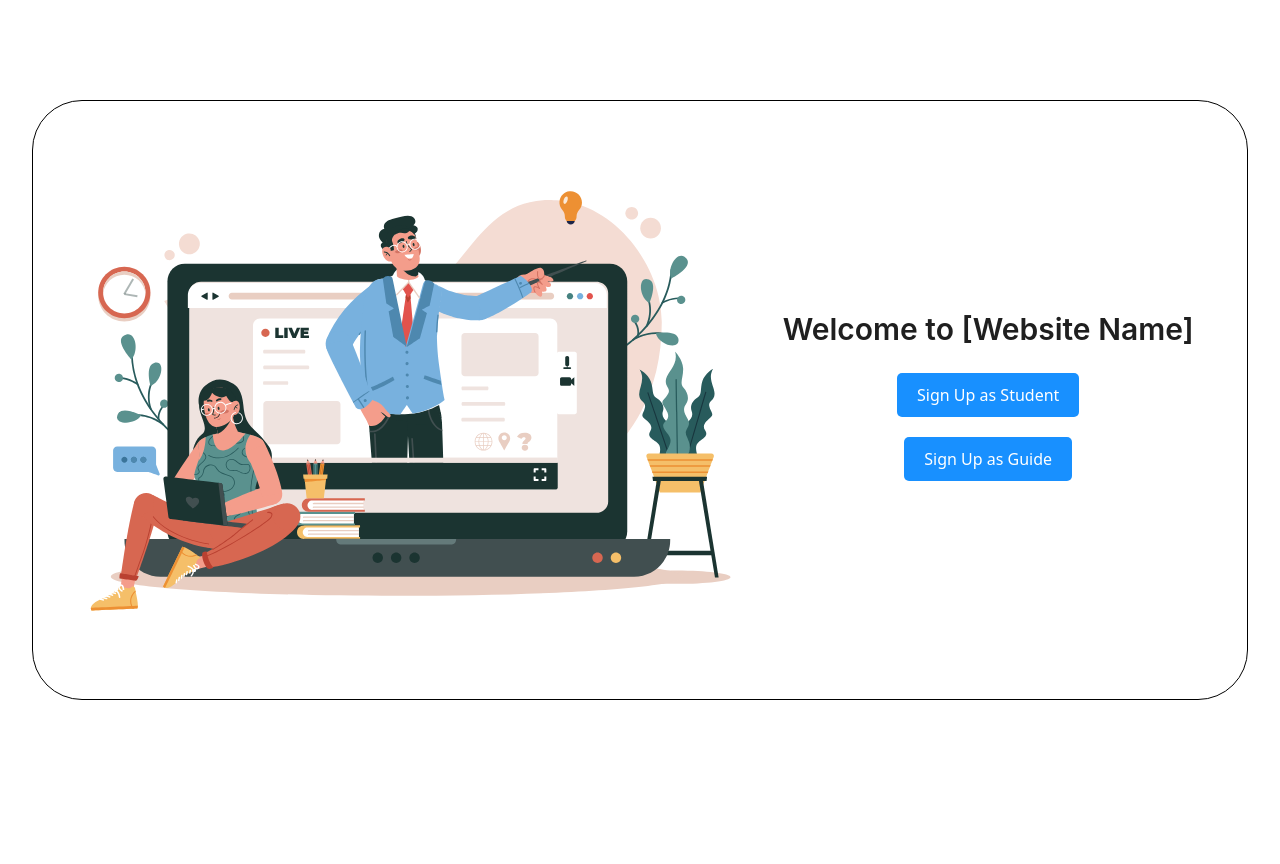
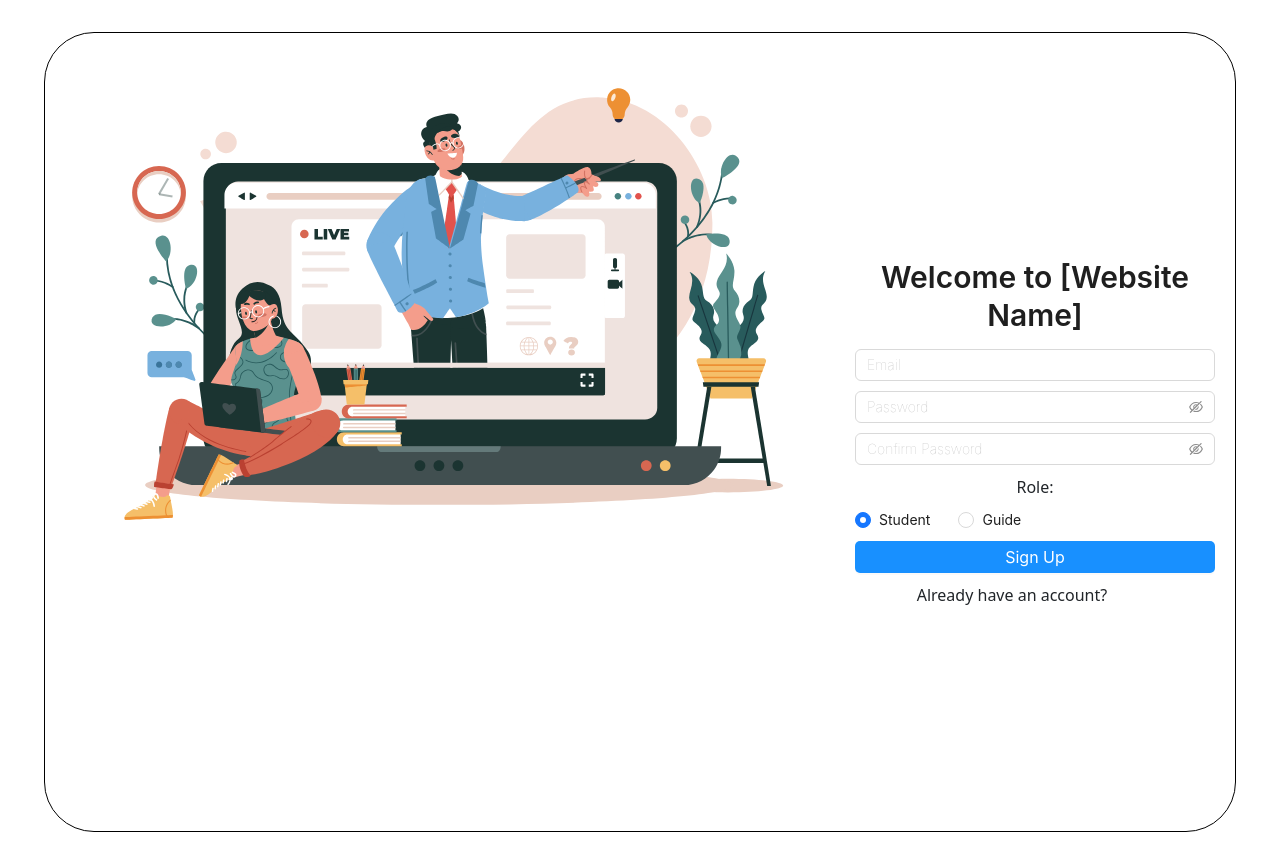
Before and after one commit to ommistry2914/PG-DISSERTATION, a React (Vite) app in the folder FrontendPG/: page /mainsign in a window 1280 px wide. Before the commit the page ends 800 px from the top, so only its background shows below. Built offline with nearby package versions, Linux system fonts and the light colour scheme.

Commit message:
main signup changes

```diff
--- a/FrontendPG/src/components/Regsiter/SignupPage/GuideSignUp.jsx
+++ b/FrontendPG/src/components/Regsiter/SignupPage/GuideSignUp.jsx
@@ -76,18 +76,7 @@ const GuideSignUp = () => {
               </Upload>
             </Form.Item>
           </Col>
-          <Col xs={24} sm={12} >
-            <Form.Item
-              label="Email"
-              name="email"
-              rules={[
-                { required: true, message: 'Please input your email!' },
-                { type: 'email', message: 'Please enter a valid email!' },
-              ]}
-            >
-              <Input style={inputStyle} />
-            </Form.Item>
-          </Col>
+
           <Col xs={24} sm={12} >
             <Form.Item
               label="Guide Id"
@@ -100,35 +89,8 @@ const GuideSignUp = () => {
               <Input  style={inputStyle}/>
             </Form.Item>
           </Col>
-          <Col xs={24} sm={12}>
-            <Form.Item
-              label="Password"
-              name="password"
-              rules={[{ required: true, message: 'Please input your password!' }]}
-            >
-              <Input.Password  style={inputStyle}/>
-            </Form.Item>
-          </Col>
-          <Col xs={24} sm={12}>
-            <Form.Item
-              label="Confirm Password"
-              name="confirmPassword"
-              dependencies={['password']}
-              rules={[
-                { required: true, message: 'Please confirm your password!' },
-                ({ getFieldValue }) => ({
-                  validator(_, value) {
-                    if (!value || getFieldValue('password') === value) {
-                      return Promise.resolve();
-                    }
-                    return Promise.reject(new Error('The two passwords do not match!'));
-                  },
-                }),
-              ]}
-            >
-              <Input.Password  style={inputStyle}/>
-            </Form.Item>
-          </Col>
+
+
           <Col xs={24} sm={12}>
             <Form.Item
               label="Gender"
@@ -193,18 +155,6 @@ const GuideSignUp = () => {
             </Form.Item>
           </Col>
 
-          <Col xs={24} sm={12}>
-            <Form.Item
-              label="No of Student Mentored"
-              name="no-student"
-              rules={[
-                { required: true, message: 'Please input your phone number!' },
-                { message: 'Please enter a valid phone number!' },
-              ]}
-            >
-              <Input  style={inputStyle}  />
-            </Form.Item>
-          </Col>
 
           <Col xs={24} sm={12}>
             <Form.Item
--- a/FrontendPG/src/components/Regsiter/SignupPage/MainSignUp.css
+++ b/FrontendPG/src/components/Regsiter/SignupPage/MainSignUp.css
@@ -1,4 +1,4 @@
-
+/*
   .signup-button {
     padding: 10px 20px;
     margin: 10px;
@@ -17,3 +17,63 @@
   .signup-button:focus {
     outline: none;
   }
+   */
+   .signup-input {
+    margin-bottom: 10px;
+    width: 100%;
+  }
+
+  .signup-button {
+    padding: 10px 20px;
+    margin: 10px 0;
+    font-size: 16px;
+    border: none;
+    border-radius: 5px;
+    background-color: #1890ff;
+    color: #fff;
+    cursor: pointer;
+  }
+
+  .signup-button:hover {
+    background-color: #40a9ff;
+  }
+
+  .signup-button:focus {
+    outline: none;
+  }
+
+  .form-main {
+    display: flex;
+    justify-content: center;
+    align-items: center;
+    height: 100vh;
+  }
+
+  .form-left,
+  .form-right {
+    flex: 1;
+    padding: 20px;
+  }
+
+  .anim-div {
+    width: 100%;
+    height: 100%;
+  }
+
+  .form-right {
+    max-width: 400px;
+  }
+
+  .role-label {
+    margin-bottom: 10px;
+    font-size: 16px;
+  }
+
+  .role-radio-group {
+    display: flex;
+    justify-content: space-between;
+  }
+
+  .radio-item {
+    margin-right: 20px;
+  }
--- a/FrontendPG/src/components/Regsiter/SignupPage/MainSignUp.jsx
+++ b/FrontendPG/src/components/Regsiter/SignupPage/MainSignUp.jsx
@@ -1,5 +1,45 @@
-import React from 'react';
-import { Typography } from 'antd';
+// import React from 'react';
+// import { Typography } from 'antd';
+// import { Link } from 'react-router-dom';
+// import Lottie from 'lottie-react';
+// import HeadAnim from '../../../assests/HeadAnimation.json';
+
+// import './MainSignUp.css';
+
+// const { Title } = Typography;
+
+// const MainSignUp = () => {
+//   return (
+//     <>
+//   <div className="form-main">
+
+//     <div className="form-left">
+//       <div className="anim-div">
+//       <Lottie animationData={HeadAnim}/>
+//     </div>
+
+//   </div>
+
+//   <div className="form-right">
+//   <Title level={2}>Welcome to [Website Name]</Title>
+//        <Link to="/signup/student">
+//         <button className="signup-button">Sign Up as Student</button>
+//       </Link>
+//        <Link to="/signup/guide">
+//          <button className="signup-button">Sign Up as Guide</button>
+//        </Link>
+
+//   </div>
+// </div>
+
+//     </>
+
+//   );
+// };
+
+// export default MainSignUp;
+import React, { useState } from 'react';
+import { Typography, Input, Button, Radio } from 'antd';
 import { Link } from 'react-router-dom';
 import Lottie from 'lottie-react';
 import HeadAnim from '../../../assests/HeadAnimation.json';
@@ -9,40 +49,65 @@ import './MainSignUp.css';
 const { Title } = Typography;
 
 const MainSignUp = () => {
+  const [email, setEmail] = useState('');
+  const [password, setPassword] = useState('');
+  const [confirmPassword, setConfirmPassword] = useState('');
+  const [role, setRole] = useState('student'); // Default role is student
+
+  const handleSignUp = () => {
+    // Add your sign up logic here
+    console.log('Email:', email);
+    console.log('Password:', password);
+    console.log('Confirm Password:', confirmPassword);
+    console.log('Role:', role);
+    // You can add your sign up API call or any other logic here
+  };
+
   return (
     <>
       <div className="form-main">
-
         <div className="form-left">
           <div className="anim-div">
-      <Lottie animationData={HeadAnim}/>
+            <Lottie animationData={HeadAnim} />
           </div>
-
         </div>
 
         <div className="form-right">
           <Title level={2}>Welcome to [Website Name]</Title>
-       <Link to="/signup/student">
-        <button className="signup-button">Sign Up as Student</button>
-      </Link>
-       <Link to="/signup/guide">
-         <button className="signup-button">Sign Up as Guide</button>
-       </Link>
-
+          <Input
+            placeholder="Email"
+            value={email}
+            onChange={(e) => setEmail(e.target.value)}
+            className="signup-input"
+          />
+          <Input.Password
+            placeholder="Password"
+            value={password}
+            onChange={(e) => setPassword(e.target.value)}
+            className="signup-input"
+          />
+          <Input.Password
+            placeholder="Confirm Password"
+            value={confirmPassword}
+            onChange={(e) => setConfirmPassword(e.target.value)}
+            className="signup-input"
+          />
+          <div className="role-label">Role:</div>
+          <div className="role-radio-group">
+            <Radio.Group onChange={(e) => setRole(e.target.value)} value={role}>
+              <Radio className="radio-item" value="student">Student</Radio>
+              <Radio className="radio-item" value="guide">Guide</Radio>
+            </Radio.Group>
+          </div>
+          <Button className="signup-button" onClick={handleSignUp}>
+            Sign Up
+          </Button>
+          <div>
+            Already have an account? <Link to="/login">Login</Link>
           </div>
         </div>
-
+      </div>
     </>
-
-    // <div className="main-signup-container">
-    //   <Title level={2}>Welcome to [Website Name]</Title>
-    //   <Link to="/signup/student">
-    //     <button className="signup-button">Sign Up as Student</button>
-    //   </Link>
-    //   <Link to="/signup/guide">
-    //     <button className="signup-button">Sign Up as Guide</button>
-    //   </Link>
-    // </div>
   );
 };
 
--- a/FrontendPG/src/components/Regsiter/SignupPage/Signup.jsx
+++ b/FrontendPG/src/components/Regsiter/SignupPage/Signup.jsx
@@ -76,7 +76,7 @@ const Signup = () => {
               </Upload>
             </Form.Item>
           </Col>
-          <Col xs={24} sm={12} >
+          {/* <Col xs={24} sm={12} >
             <Form.Item
               label="Email"
               name="email"
@@ -87,7 +87,7 @@ const Signup = () => {
             >
               <Input style={inputStyle} />
             </Form.Item>
-          </Col>
+          </Col> */}
           <Col xs={24} sm={12} >
             <Form.Item
               label="PRN"
@@ -102,14 +102,14 @@ const Signup = () => {
           </Col>
           <Col xs={24} sm={12}>
             <Form.Item
-              label="Password"
-              name="password"
+              label="Branch"
+              name="Branch"
               rules={[{ required: true, message: 'Please input your password!' }]}
             >
-              <Input.Password  style={inputStyle}/>
+              <Input  style={inputStyle}/>
             </Form.Item>
           </Col>
-          <Col xs={24} sm={12}>
+          {/* <Col xs={24} sm={12}>
             <Form.Item
               label="Confirm Password"
               name="confirmPassword"
@@ -128,7 +128,7 @@ const Signup = () => {
             >
               <Input.Password  style={inputStyle}/>
             </Form.Item>
-          </Col>
+          </Col> */}
           <Col xs={24} sm={12}>
             <Form.Item
               label="Gender"
```
Lines whose indentation alone changed are shown as unchanged.
